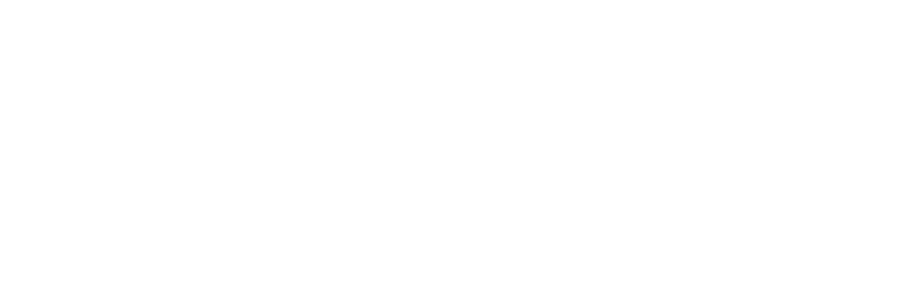
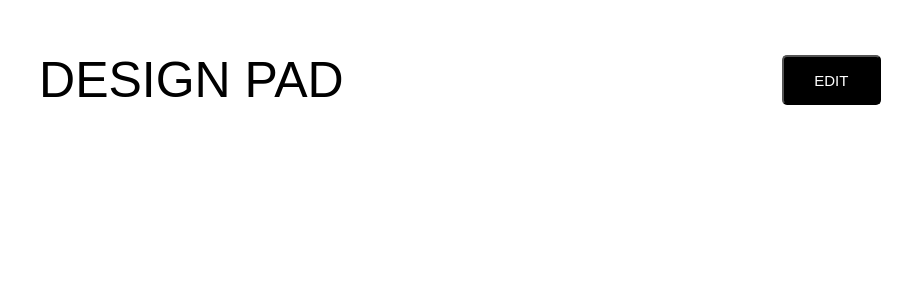
Before and after one commit to 464squad/design-pad, a React (Create React App) app: page / in a window 1280 px wide. Shown: the top 300 px of the page, without its empty margins (379-1280 px from the left). Built offline with nearby package versions, Linux system fonts and the light colour scheme.

Commit message:
DesignContainer Component added

```diff
--- a/src/components/DesignContainer.js
+++ b/src/components/DesignContainer.js
@@ -1,10 +1,43 @@
 import React from 'react'
+import "../css/DesignContainer.css"
+import PadInput from './PadInput';
+import DesignBoard from './DesignBoard';
 
 class DesignContainer extends React.Component {
 
+    constructor(){
+        super()
+        this.state = {
+            edit: 'black'
+        }
+    }
+
+    handleClick = () => {
+        if(this.state.edit == 'black'){
+            this.setState({edit: 'red'})
+        } else {
+            this.setState({edit: 'black'})
+        }
+    }
+
     render(){
         return(
-            <div></div>
+            <div className="DesignContainer">
+                <div className="topContainer">
+                    <div className="topContainer--header">DESIGN PAD</div>
+                    <button
+                        className="topContainer--editButton"
+                        onClick={this.handleClick}
+                        style={{backgroundColor: this.state.edit}}
+                    >
+                        EDIT
+                    </button>
+                </div>
+                <div className="mainContainer">
+                    <PadInput />
+                    <DesignBoard />
+                </div>
+            </div>
         )
     }
 }
--- a/src/css/DesignContainer.css
+++ b/src/css/DesignContainer.css
@@ -0,0 +1,49 @@
+.DesignContainer {
+    min-height: 100vh;
+}
+
+.topContainer {
+    display: flex;
+    flex-direction: row;
+    align-items: center;
+    justify-content: center;
+
+    min-height: 20vh;
+    width: 100vw;
+}
+
+.topContainer--header {
+    display: flex;
+    align-items: center;
+    justify-content: center;
+
+    font-size: 50px;
+    font-family: sans-serif;
+    width: 90vw;
+}
+
+.topContainer--editButton {
+    display: flex;
+    align-items: center;
+    justify-content: center;
+
+    font-size: 15px;
+    height: 50px;
+    width: 100px;
+    margin: 10px 20px;
+    padding: 10px;
+
+    color: white;
+    background-color: black;
+    transition: .3s;
+    border-radius: 5px;
+}
+
+.mainContainer {
+    display: flex;
+    flex-direction: row;
+    align-items: center;
+    justify-content: center;
+
+    min-height: 80vh;
+}
```
